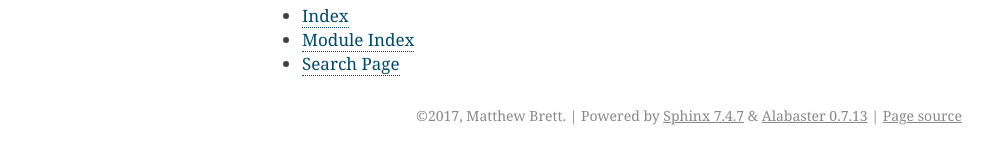
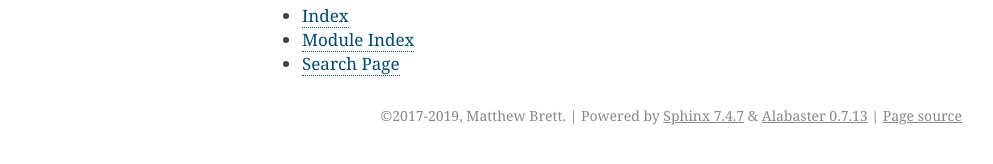
Before and after one commit to matthew-brett/sphinxtesters, a Sphinx documentation site: the page built from doc/index.rst, in a window 1280 px wide. Shown: the part 562-726 px from the top of the page, without its empty margins (148-1141 px from the left). Built offline with Sphinx 7.4.7, drawn with Linux system fonts in a browser that asks for light colours.

Commit message:
Update copyright years

```diff
--- a/doc/conf.py
+++ b/doc/conf.py
@@ -55,7 +55,7 @@ master_doc = 'index'
 
 # General information about the project.
 project = 'sphinxtesters'
-copyright = '2017, Matthew Brett'
+copyright = '2017-2019, Matthew Brett'
 author = 'Matthew Brett'
 
 # The version info for the project you're documenting, acts as replacement for
```
Also changed, not shown: 1 other file.
